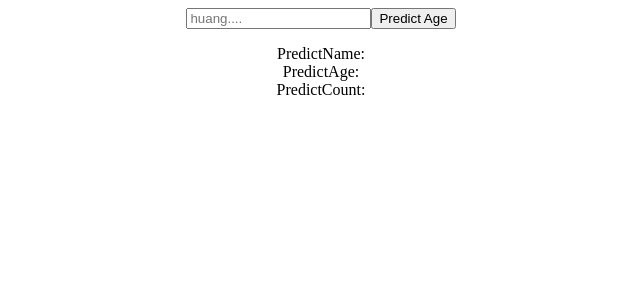
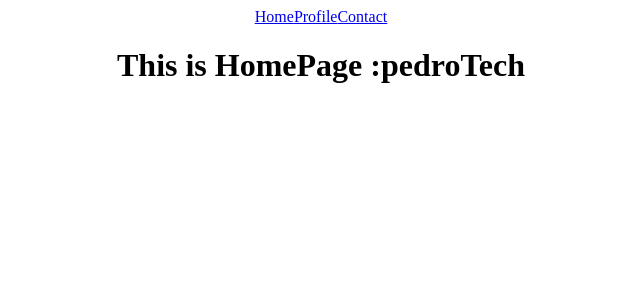
Before and after one commit to adonishuang/React-Beginner, a React (Create React App) app in the folder episode1/: page / in a window 1280 px wide. Shown: the top 300 px of the page, without its empty margins (319-959 px from the left). Built offline with nearby package versions, Linux system fonts and the light colour scheme.

Commit message:
feat:router,useContext

```diff
--- a/episode1/package.json
+++ b/episode1/package.json
@@ -8,6 +8,7 @@
     "@testing-library/user-event": "^13.5.0",
     "react": "^18.2.0",
     "react-dom": "^18.2.0",
+    "react-router-dom": "^6.14.1",
     "react-scripts": "5.0.1",
     "web-vitals": "^2.1.4"
   },
--- a/episode1/src/App.js
+++ b/episode1/src/App.js
@@ -1,27 +1,29 @@
 import './App.css';
-import {useEffect, useState} from "react";
-import axios from "axios";
+import {Home} from './pages/Home'
+import {BrowserRouter as Router, Routes, Route} from 'react-router-dom'
+import {Profile} from "./pages/Profile";
+import {Contact} from "./pages/Contact";
+import {Navbar} from "./Navbar";
+import {useState, createContext} from "react";
+
+export const AppContext = createContext();
 
 function App() {
-    const [inputValue, setInputValue] = useState("");
-    const [predictAge,setPredictAge] = useState(null);
-    const handleValue = (event) => {
-        setInputValue(event.target.value)
-    }
-    const handlePredict = () => {
-        axios.get(`https://api.agify.io/?name=${inputValue}`).then((res)=>{
-            setPredictAge(res.data)
-        })
-    }
+    const [username, setUsername] = useState("pedroTech");
+
     return (
         <div className="App">
-            <input type="text" placeholder="huang...." onChange={handleValue}/>
-            <button onClick={handlePredict}>Predict Age</button>
-            <p>
-                <div>PredictName:{predictAge?.name}</div>
-                <div>PredictAge:{predictAge?.age}</div>
-                <div>PredictCount:{predictAge?.count}</div>
-            </p>
+            <AppContext.Provider value={{username,setUsername}}>
+                <Router>
+                    <Navbar/>
+                    <Routes>
+                        <Route path="/" element={<Home />}/>
+                        <Route path="/profile" element={<Profile/>}/>
+                        <Route path="/contact" element={<Contact/>}/>
+                        <Route path="*" element={<h1>Page not Found</h1>}/>
+                    </Routes>
+                </Router>
+            </AppContext.Provider>
         </div>
     )
 }
--- /dev/null
+++ b/episode1/src/Navbar.js
@@ -0,0 +1,11 @@
+import {Link} from "react-router-dom";
+
+export const Navbar = ()=>{
+    return (
+        <div>
+            <Link to="/">Home</Link>
+            <Link to="/profile">Profile</Link>
+            <Link to="/Contact">Contact</Link>
+        </div>
+    )
+}
--- /dev/null
+++ b/episode1/src/pages/Contact.js
@@ -0,0 +1,3 @@
+export const Contact = () => {
+    return <h1>This is ContactPage</h1>
+}
--- /dev/null
+++ b/episode1/src/pages/Home.js
@@ -0,0 +1,6 @@
+import {useContext} from "react";
+import {AppContext} from "../App"
+export const Home = () => {
+    const {username } = useContext(AppContext)
+    return <h1>This is HomePage :{username}</h1>
+}
--- /dev/null
+++ b/episode1/src/pages/Profile.js
@@ -0,0 +1,3 @@
+export const Profile = () => {
+    return <h1>This is Profile Page</h1>
+}
```
Also changed, not shown: episode1/src/components/ChangeProfile.js (added, +7 -0 lines), 1 other file (tests, documents, lock files or other folders).
